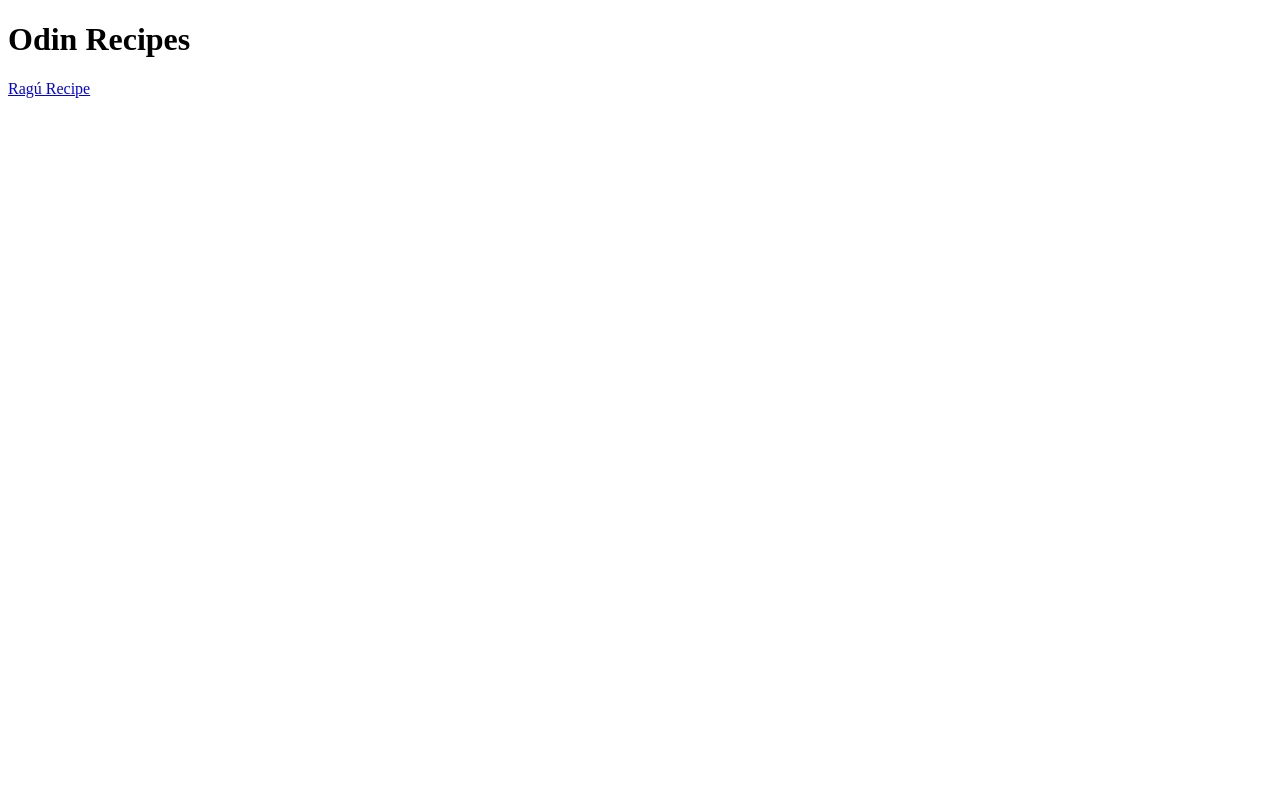
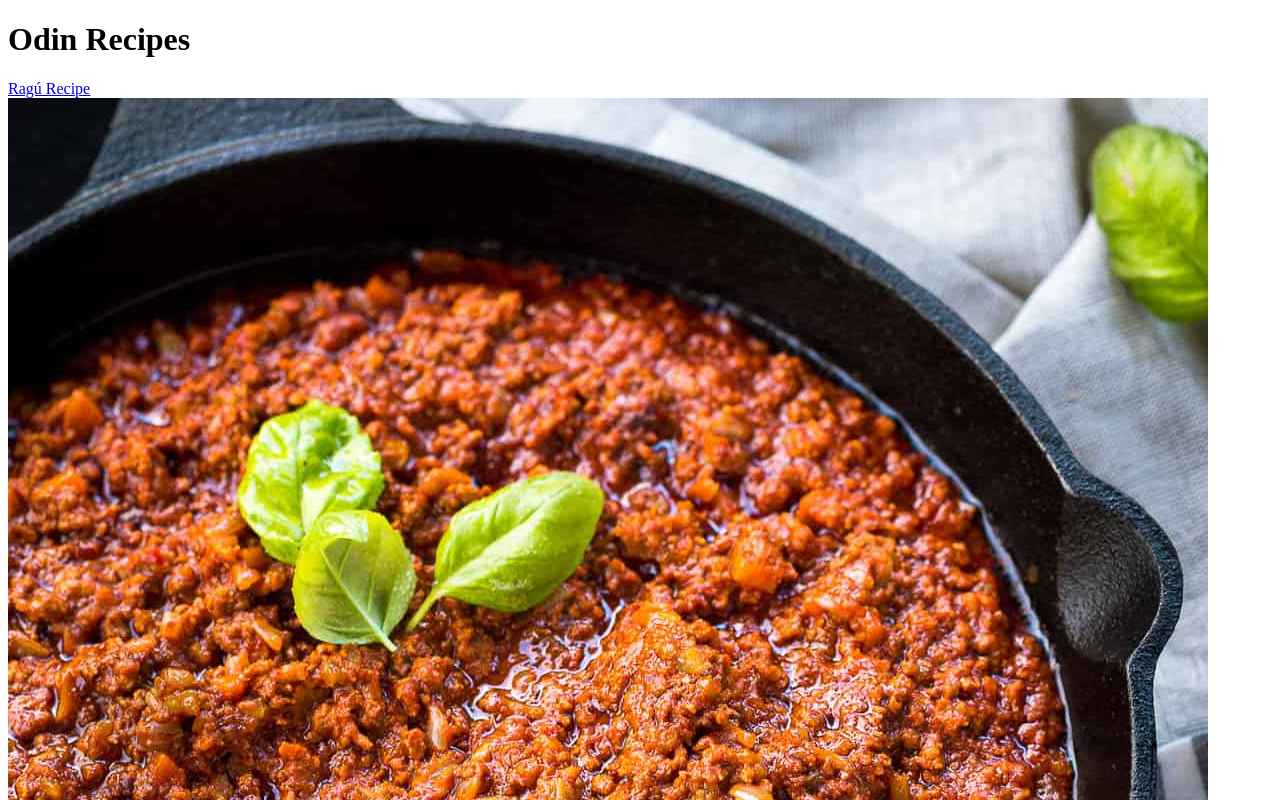
Before and after one commit to giorgio-tran/odin-recipes, a plain HTML site: page index.html in a window 1280 px wide. Shown: the top 800 px of the page. Drawn offline with Linux system fonts and the light colour scheme.

Commit message:
Added picture of Ragú to Odin Recipes

```diff
--- a/index.html
+++ b/index.html
@@ -10,6 +10,7 @@
     <h1>Odin Recipes</h1>
     <p>
         <a href="./recipes/ragu.html"> Ragú Recipe</a>
+        <img src="./recipes/raguimg.jpg" alt="picture of ragú">
     </p>
 </body>
 </html>
```
